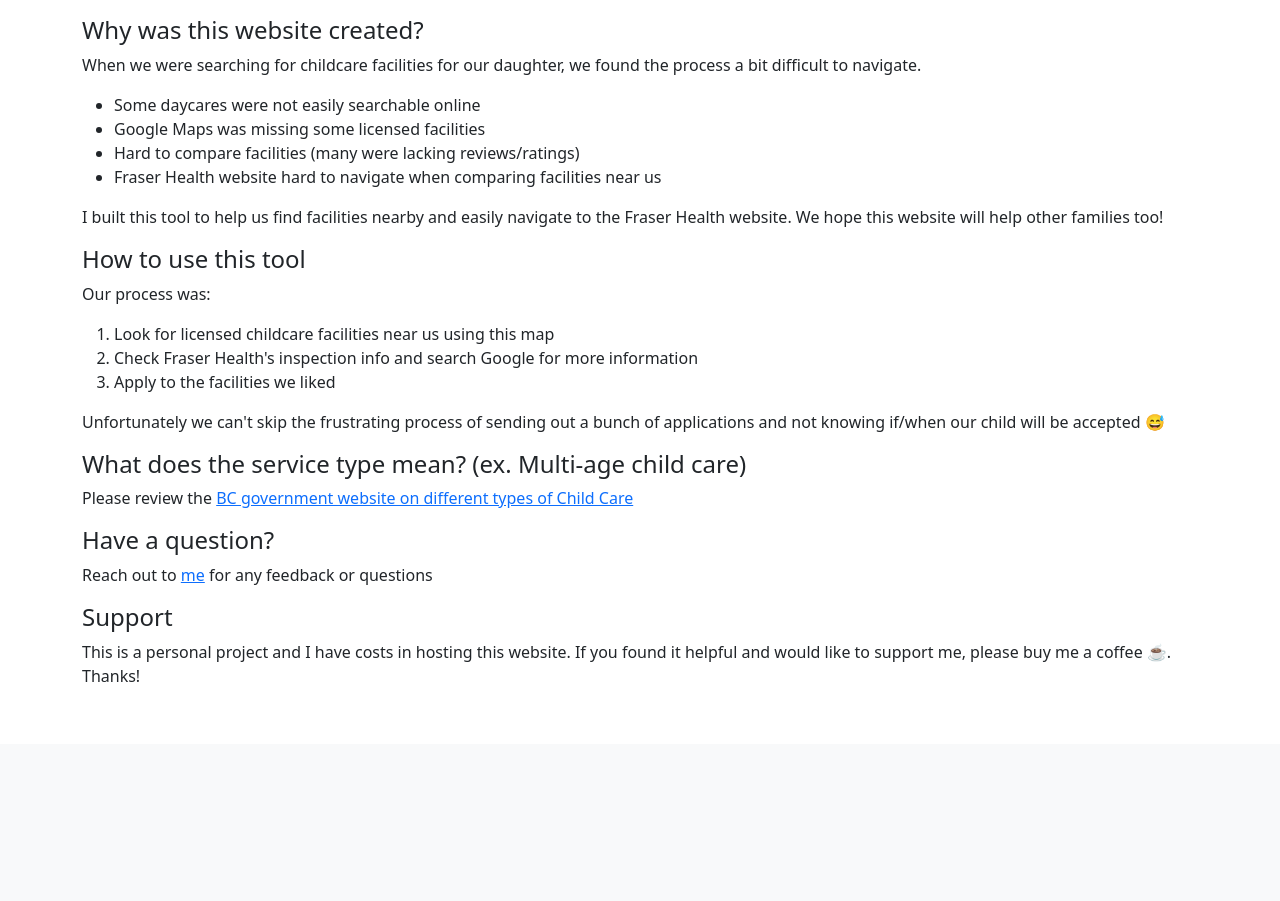
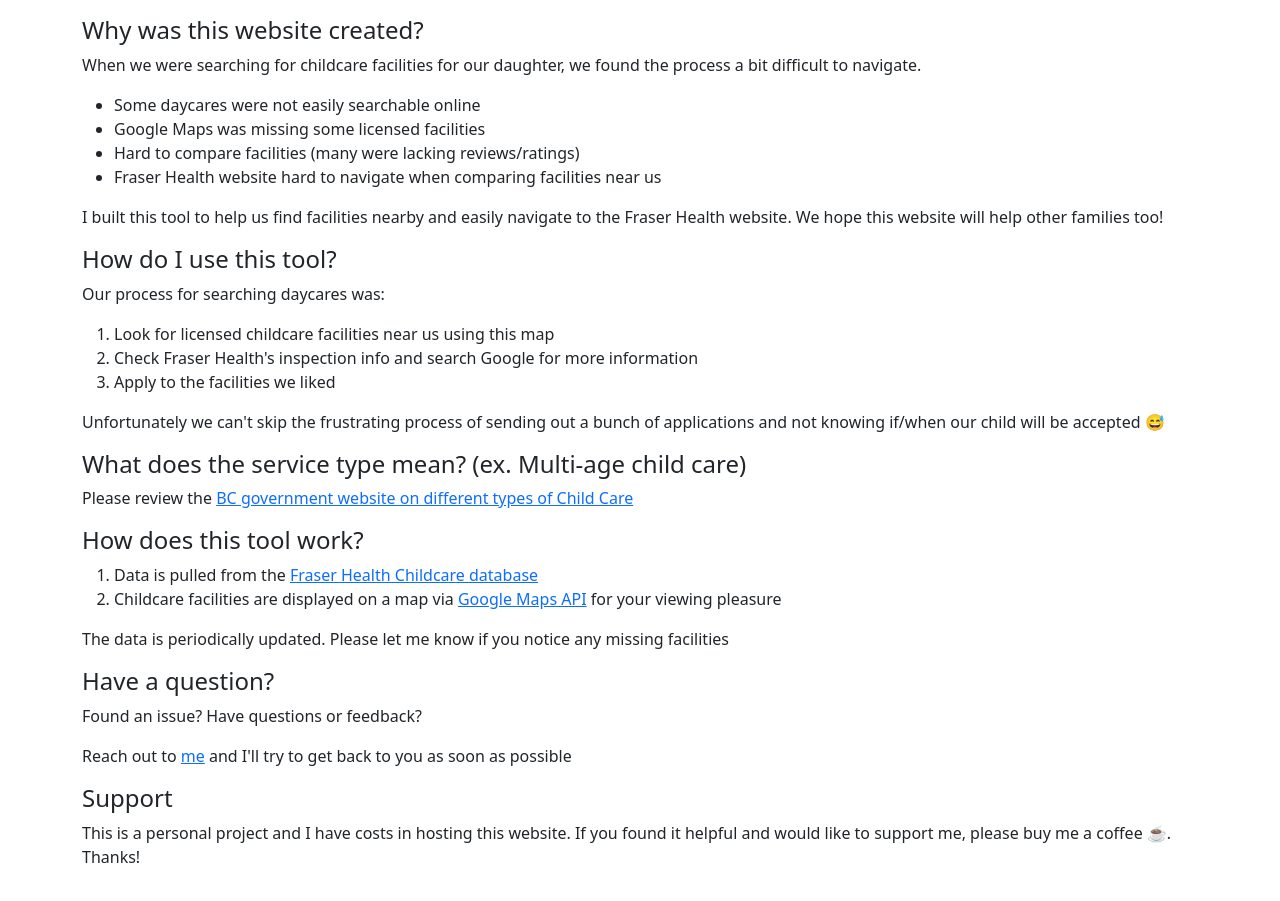
Before and after one commit to kronomon/fraser-health-childcare-map, a Flask app: page /faq in a window 1280 px wide. Shown: the part 56-957 px from the top of the page. Before the commit the page ends 738 px from the top, so only its background shows below. Run offline with Flask 2, Linux system fonts and the light colour scheme; parts of the project's set-up code (start-up, migrations or seed data) failed here and were passed over.

Commit message:
update faq

```diff
--- a/ccmap/templates/faq.html
+++ b/ccmap/templates/faq.html
@@ -22,9 +22,9 @@
             I built this tool to help us find facilities nearby and easily navigate to the Fraser Health website.
             We hope this website will help other families too!
             </p>
-            <h4>How to use this tool</h4>
+            <h4>How do I use this tool?</h4>
             <p>
-            Our process was:
+            Our process for searching daycares was:
             <ol>
                 <li>Look for licensed childcare facilities near us using this map</li>
                 <li>Check Fraser Health's inspection info and search Google for more information</li>
@@ -34,9 +34,15 @@
             <h4>What does the service type mean? (ex. Multi-age child care)</h4>
             <p>Please review the <a href="https://www.gov.bc.ca/gov/content/family-social-supports/caring-for-young-children/how-to-access-child-care/licensed-unlicensed-child-care">BC government website on different types of Child Care</a>
             </p>
+            <h4>How does this tool work?</h4>
+            <ol>
+                <li>Data is pulled from the <a href="https://www.healthspace.ca/Clients/FHA/FHA_Website.nsf/CCFL-Child">Fraser Health Childcare database</a></li>
+                <li>Childcare facilities are displayed on a map via <a href="https://developers.google.com/maps">Google Maps API</a> for your viewing pleasure</li>
+            </ol>
+            <p>The data is periodically updated. Please let me know if you notice any missing facilities</p>
             <h4>Have a question?</h4>
-            <p>Reach out to <a href="mailto: lamontkwc@gmail.com">me</a> for any feedback or questions
-            </p>
+            <p>Found an issue? Have questions or feedback?</p>
+            <p>Reach out to <a href="mailto: lamontkwc@gmail.com">me</a> and I'll try to get back to you as soon as possible</p>
             <h4>Support</h4>
             <p>This is a personal project and I have costs in hosting this website. If you found it helpful and would like to support me, please buy me a coffee ☕. Thanks!</p>
             <script type="text/javascript" src="https://cdnjs.buymeacoffee.com/1.0.0/button.prod.min.js" data-name="bmc-button" data-slug="lamontc" data-color="#FFDD00" data-emoji=""  data-font="Cookie" data-text="Buy me a coffee" data-outline-color="#000000" data-font-color="#000000" data-coffee-color="#ffffff" ></script>
```
